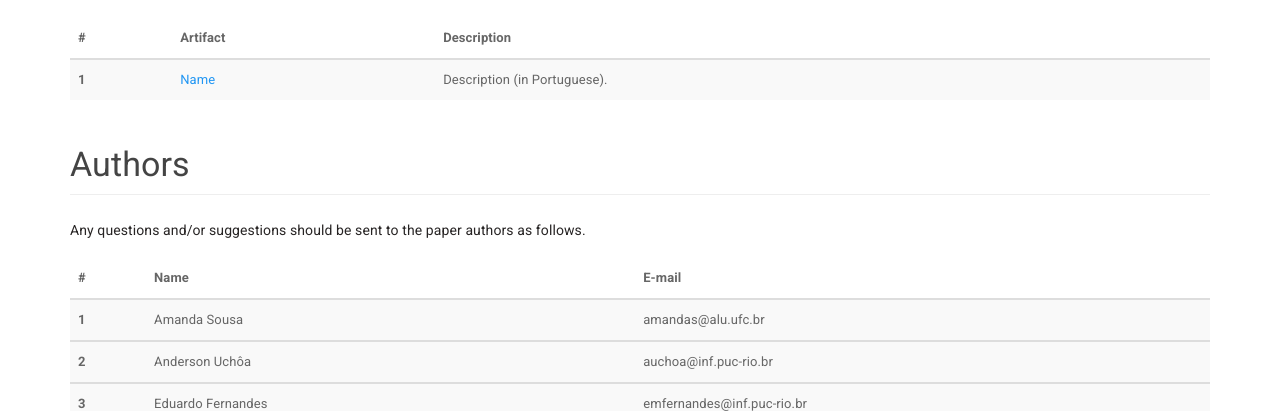
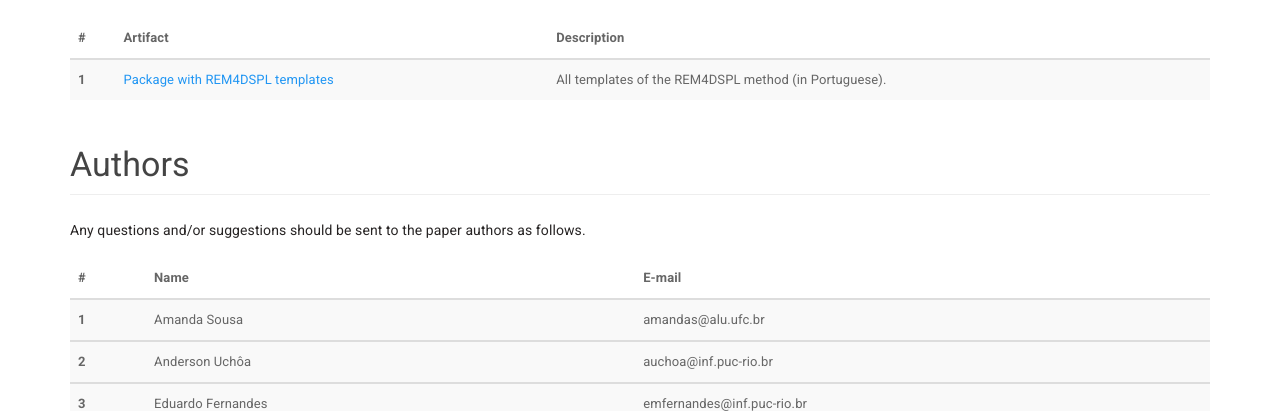
Before and after one commit to anderson-uchoa/SBQS2019, a plain HTML site: page index.html in a window 1280 px wide. Shown: the part 689-1100 px from the top of the page. Drawn offline with Linux system fonts and the light colour scheme.

Commit message:
add artifacts

```diff
--- a/index.html
+++ b/index.html
@@ -86,9 +86,10 @@
 
 				<tr>
 					<th scope="row">1</th>
-					<td><a href="download/" target="_blank">Name </a></td>
-					<td>Description (in Portuguese).
+					<td><a href="download/REM4DSPL_Templates.zip" target="_blank">Package with REM4DSPL templates </a></td>
+					<td>All templates of the REM4DSPL method (in Portuguese).
 				</tr>
+
 			</tbody>
 		</table>
 
```
Also changed, not shown: 1 other file.
